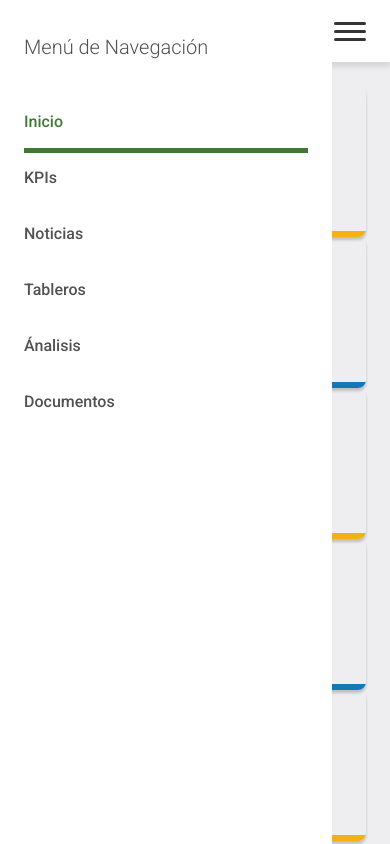
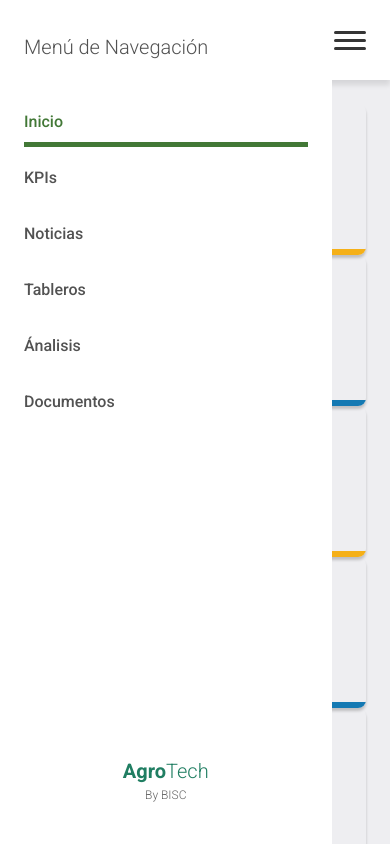
Before and after one commit to BramdonSantiago/agricultural-intelligence, a Next.js app: page / in a window 390 px wide. Shown: the top 844 px of the page. Built offline with nearby package versions, Linux system fonts and the light colour scheme.

Commit message:
Change the logo

```diff
--- a/src/app/components/Footer/Footer.tsx
+++ b/src/app/components/Footer/Footer.tsx
@@ -6,6 +6,7 @@ export function Footer() {
             <div className="flex gap-4 flex-col xl:flex-row justify-between align-center text-center xl:text-left">
                 <Link href="/" className="logo">
                     <span>Agro</span>Tech
+                    <p className="copy">By BISC</p>
                 </Link>
                 <p className="system-state"><span className="indicator-status"></span> Todos los sistemas funcionando correctamente</p>
                 <p className="system-update">10/01/2026</p>
--- a/src/app/components/Header/Header.tsx
+++ b/src/app/components/Header/Header.tsx
@@ -10,6 +10,7 @@ export function Header() {
             <div className="flex items-center justify-between py-4 px-6 xl:py-4 xl:px-10">
                 <Link href="/" className="logo">
                     <span>Agro</span>Tech
+                    <p className="copy">By BISC</p>
                 </Link>
                 <nav className="flex gap-8 nav-list">
                     <h3 className="title-menu-navigation lg:hidden">Menú de Navegación</h3>
@@ -19,6 +20,12 @@ export function Header() {
                     <Link className={`${pathname === '/tableros' ? 'active-nav-item' : ''} nav-item`} href="/tableros">Tableros</Link>
                     <Link className={`${pathname === '/analisis' ? 'active-nav-item' : ''} nav-item`} href="/analisis">Ánalisis</Link>
                     <Link className={`${pathname === '/documentos' ? 'active-nav-item' : ''} nav-item`} href="/documentos">Documentos</Link>
+                    <div className="lg:hidden logo-content">
+                        <Link href="/" className="logo">
+                            <span>Agro</span>Tech
+                            <p className="copy">By BISC</p>
+                        </Link>
+                    </div>
                 </nav>
                 <div>
                     <span>Huevo | Pollo</span>
--- a/src/app/globals.css
+++ b/src/app/globals.css
@@ -239,6 +239,12 @@ body {
         font-size: 1.250rem;
         margin-bottom: 1rem;
       }
+      .logo-content {
+        position: absolute;
+        bottom: 40px;
+        left: 50%;
+        translate: -50% 0;
+      }
     }
     .nav-item {
       font-weight: 500;
@@ -249,10 +255,11 @@ body {
       -ms-transition: color 0.3s ease;
       -o-transition: color 0.3s ease;
 
-      &::before {
+      &::after {
         content: "";
         position: absolute;
         top: calc(100% + 0.875rem);
+        left: 0;
         width: 0;
         height: 5px;
         background-color: #427836;
@@ -268,13 +275,15 @@ body {
         -moz-transition: all 0.3s ease;
         -ms-transition: all 0.3s ease;
         -o-transition: all 0.3s ease;
+        @media(max-width: 991px) {
+          top: calc(100% + 0.5rem);
+        }
       }
 
       &:hover,
       &.active-nav-item {
         color: #427836;
-
-        &::before {
+        &::after {
           opacity: 1;
           visibility: visible;
           width: 100%;
@@ -322,9 +331,14 @@ body {
   font-size: 1.250rem;
   color: #207e62;
   font-weight: 300;
-
+  text-align: center;
   span {
     font-weight: 700;
+  }
+  .copy {
+    color: var(--gray2-color);
+    font-weight: 300;
+    font-size: 0.75rem;
   }
 }
 
```
